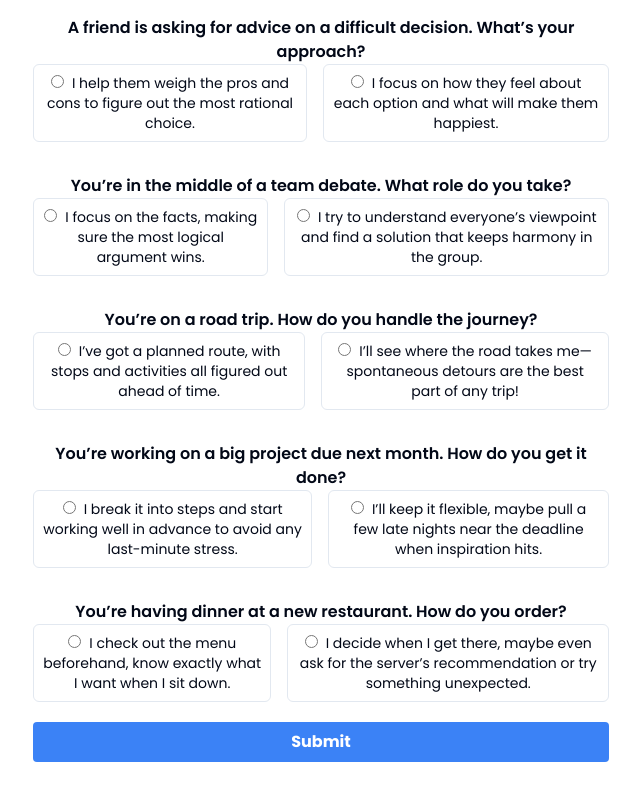
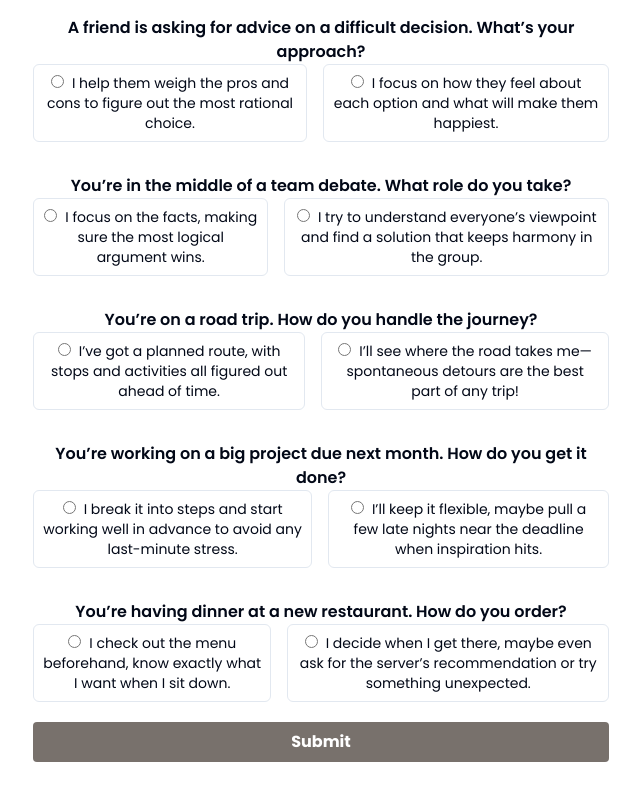
Before and after one commit to tamoimi/match-personality, a React (Vite) app: page / in a window 1280 px wide. Shown: the part 1082-1882 px from the top of the page, without its empty margins (319-959 px from the left). Built offline with nearby package versions, Linux system fonts and the light colour scheme.

Commit message:
style: button color

```diff
--- a/src/App.tsx
+++ b/src/App.tsx
@@ -56,7 +56,7 @@ function PersonalityQuiz() {
 
           <button
             type="submit"
-            className="w-full px-4 py-2 mt-5 font-bold text-white bg-blue-500 rounded hover:bg-blue-700"
+            className="w-full px-4 py-2 mt-5 font-bold text-white rounded bg-stone-500 hover:bg-stone-600"
           >
             Submit
           </button>
```
